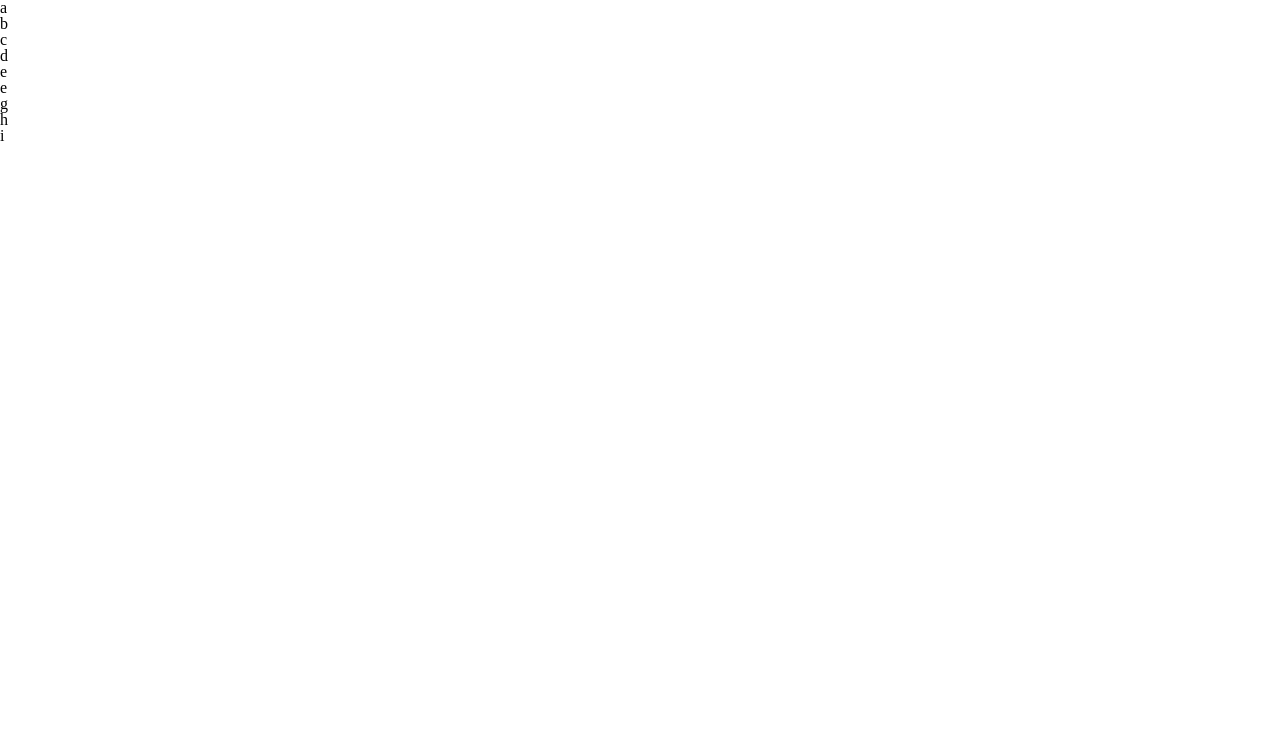
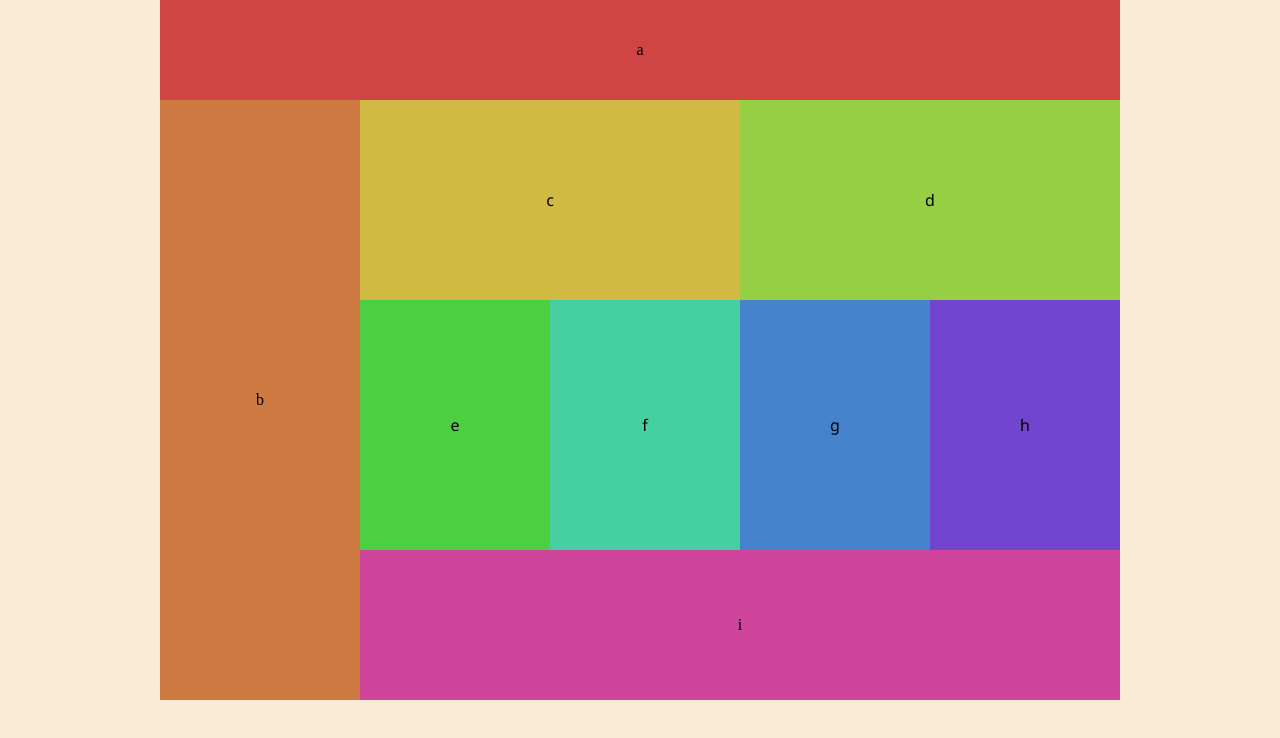
Before and after one commit to penjoe/lab-01, a plain HTML site: page index.html in a window 1280 px wide. Drawn offline with Linux system fonts and the light colour scheme.

Commit message:
added css to get layout required per assignment

```diff
--- a/index.html
+++ b/index.html
@@ -4,40 +4,37 @@
   <meta charset="UTF-8">
   <meta name="viewport" content="width=device-width, initial-scale=1.0">
   <title>Document</title>
-  <link rel="stylesheet" type="text/css" href="styles/reset.css">
-  <link rel="stylesheet" type="text/css" href="styles/base.css">
-  <link rel="stylesheet" type="text/css" href="styles/layout.css">
-  <link rel="stylesheet" type="text/css" href="styles/modules.css">
+  <link rel="stylesheet" type="text/css" href="styles/styles.css"/>
 </head>
 <body>
-  <header>
-    <p>a</p>
+  <header id="header">
+    a
   </header>
-  <aside>
-    <p>b</p>
+  <aside id="aside">
+    b
   </aside>
   <main>
-    <section>
-      <p>c</p>
+    <section id="section-c">
+      c
     </section>
-    <section>
-      <p>d</p>
+    <section id="section-d">
+      d
     </section>
-    <article>
-      <p>e</p>
+    <article id="article-e">
+      e
     </article>
-    <article>
-      <p>e</p>
+    <article id="article-f">
+      f
     </article>
-    <article>
-      <p>g</p>
+    <article id="article-g">
+      g
     </article>
-    <article>
-      <p>h</p>
+    <article id="article-h">
+      h
     </article>
   </main>
-  <footer>
-    <p>i</p>
+  <footer id="footer">
+    i
   </footer>
 </body>
 </html>
--- a/styles/base.css
+++ b/styles/base.css
@@ -0,0 +1,74 @@
+* {
+  font-family: 'Segoe UI', Tahoma, Geneva, Verdana, sans-serif;
+  background-color: antiquewhite;
+}
+
+body {
+  width: 480px;
+  height: 1055px;
+  margin: 0 auto;
+}
+
+header {
+  width: 480px;
+  height: 75px;
+}
+
+aside {
+  width: 480px;
+  height: 150px;
+}
+
+section {
+  width: 480px;
+  height: 125px;
+}
+
+article {
+  width: 240px;
+  height: 250px;
+}
+
+footer {
+  width: 480px;
+  height: 80px;
+}
+
+@media all and (min-width: 768px) {
+
+  body {
+    width: 960px;
+    height: 700px;
+    margin: 0 auto;
+  }
+
+  header {
+    width: 100%;
+    height: 14.285715%;
+  }
+
+  aside {
+    width: 20.833333%;
+    height: 85.714286%;
+  }
+
+  main {
+    width: 79.166667%;
+    height: 64.285714%;
+  }
+
+  section {
+    width: 50%;
+    height: 44.444444%;
+  }
+
+  article {
+    width: 25%;
+    height: 55.555556%;
+  }
+
+  footer {
+    width: 79.166667%;
+    height: 21.428571%;
+  }
+}
--- a/styles/layout.css
+++ b/styles/layout.css
@@ -0,0 +1,3 @@
+aside, main, section, article, footer {
+  float: left;
+}
--- a/styles/modules.css
+++ b/styles/modules.css
@@ -0,0 +1,87 @@
+header, aside, section, article, footer {
+  display: flex;
+  justify-content: center;
+  align-items: center;
+}
+
+#header {
+  background-color: #e6e600;
+}
+
+#aside {
+  background-color: rgb(88,88,88);
+}
+
+#section-c {
+  background-color: rgb(112,112,112);
+  ;
+}
+
+#section-d {
+  background-color: rgb(144,144,144);
+}
+
+#article-e {
+  background-color: rgb(176,176,176);
+}
+
+#article-f {
+  background-color: rgb(200,200,200);
+}
+
+#article-g {
+  background-color: rgb(232,232,232);
+}
+
+#article-h {
+  background-color: rgb(245,245,245);
+}
+
+#footer {
+  background-color: goldenrod;
+}
+
+@media all and (min-width: 768px) {
+
+  header, aside, section, article, footer {
+    display: flex;
+    justify-content: center;
+    align-items: center;
+  }
+
+  #header {
+    background-color: hsla(0, 60%, 50%, 0.9);
+  }
+
+  #aside {
+    background-color: hsla(23, 60%, 50%, 0.9);
+  }
+
+  #section-c {
+    background-color: hsla(51, 60%, 50%, 0.9);
+  }
+
+  #section-d {
+    background-color: hsla(85, 60%, 50%, 0.9);
+  }
+
+  #article-e {
+    background-color: hsla(117, 60%, 50%, 0.9);
+  }
+
+  #article-f {
+    background-color: hsla(161, 60%, 50%, 0.9);
+  }
+
+  #article-g {
+    background-color: hsla(213, 60%, 50%, 0.9);
+  }
+
+  #article-h {
+    background-color: hsla(259, 60%, 50%, 0.9);
+  }
+
+  #footer {
+    background-color: hsla(321, 60%, 50%, 0.9);
+  }
+}
--- /dev/null
+++ b/styles/styles.css
@@ -0,0 +1,4 @@
+@import '/styles/reset.css';
+@import '/styles/base.css';
+@import '/styles/layout.css';
+@import '/styles/modules.css';
```
